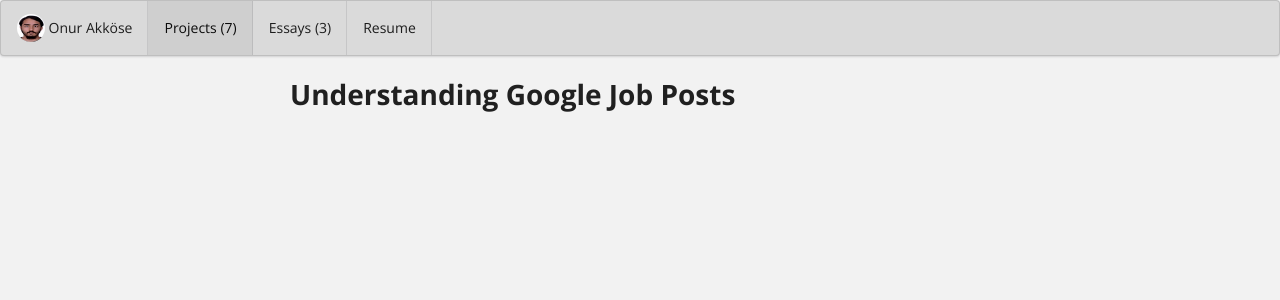
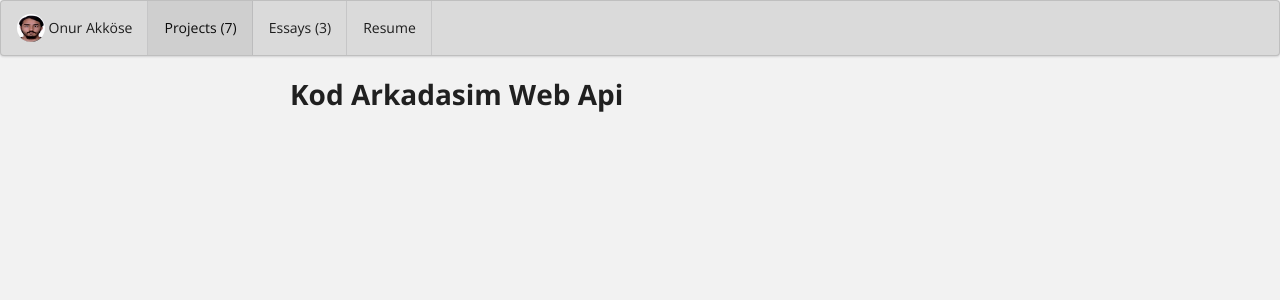
Before and after one commit to OnurAkkose/OnurAkkose.github.io, a Jekyll site: the page built from projects/project-6.md, in a window 1280 px wide. Shown: the top 300 px of the page. Built offline with Jekyll 4.4.1, drawn with Linux system fonts in a browser that asks for light colours.

Commit message:
Update project-6.md

```diff
--- a/projects/project-6.md
+++ b/projects/project-6.md
@@ -2,7 +2,7 @@
 layout: project
 type: project
 image: images/kod-arkadasim.png
-title: Understanding Google Job Posts
+title: Kod Arkadasim Web Api
 permalink: projects/NLP
 # All dates must be YYYY-MM-DD format!
 date: 2020-07-07
```
